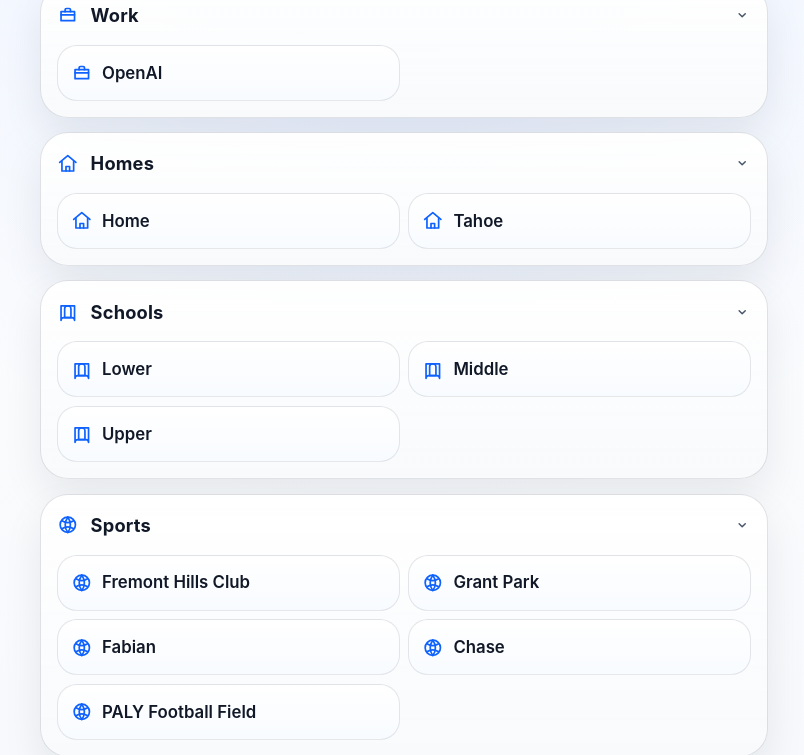
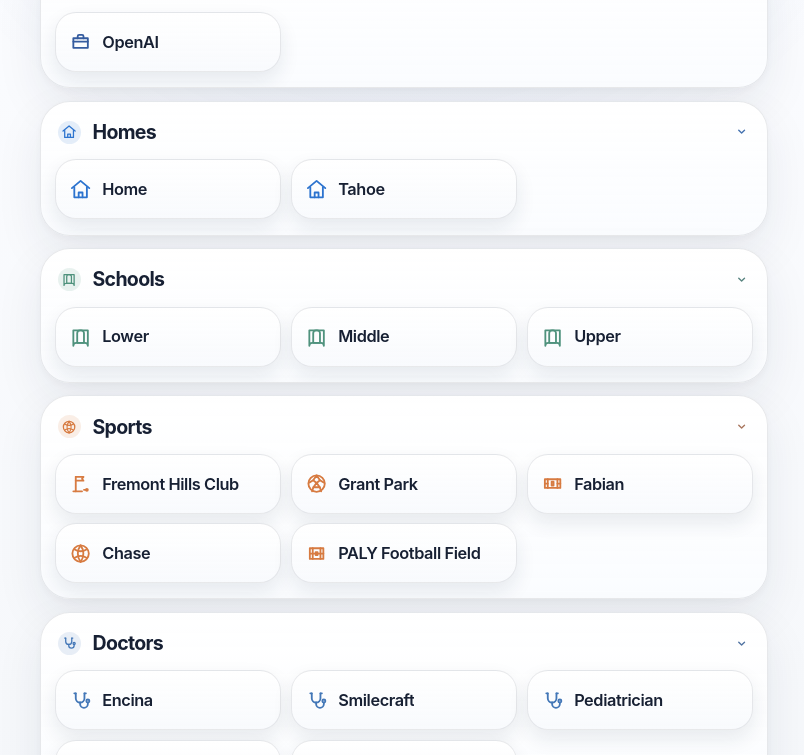
Before and after one commit to juliemgustin-beep/reid-maps, a plain HTML site: page index.html in a window 1280 px wide. Shown: the part 143-898 px from the top of the page, without its empty margins (236-1040 px from the left). Drawn offline with Linux system fonts and the light colour scheme.

Commit message:
Add files via upload

```diff
--- a/index.html
+++ b/index.html
@@ -13,7 +13,6 @@
   <body>
     <main class="app-shell">
       <header class="hero">
-        <p class="eyebrow">Navigation</p>
         <h1>Reid Maps</h1>
       </header>
 
--- a/script.js
+++ b/script.js
@@ -30,7 +30,7 @@
   { key: "clayton", name: "Clayton", category: "Friends and Family" },
 ];
 
-const icons = {
+const categoryIcons = {
   Homes: `
     <svg viewBox="0 0 24 24" focusable="false">
       <path d="M3 10.5 12 3l9 7.5" />
@@ -69,15 +69,68 @@
   `,
   Doctors: `
     <svg viewBox="0 0 24 24" focusable="false">
-      <path d="M12 4.5v15" />
-      <path d="M4.5 12h15" />
-      <path d="M6.5 4.5h11a2 2 0 0 1 2 2v11a2 2 0 0 1-2 2h-11a2 2 0 0 1-2-2v-11a2 2 0 0 1 2-2z" />
+      <path d="M7 4.5v5a4.5 4.5 0 0 0 9 0v-5" />
+      <path d="M5.5 4.5H7" />
+      <path d="M16 4.5h1.5" />
+      <path d="M11.5 14v1.5a4 4 0 0 0 8 0V14" />
+      <circle cx="19.5" cy="12.5" r="1.6" />
     </svg>
   `,
   "Friends and Family": `
     <svg viewBox="0 0 24 24" focusable="false">
       <circle cx="12" cy="8" r="3.5" />
       <path d="M5.5 19a6.5 6.5 0 0 1 13 0" />
+    </svg>
+  `,
+};
+
+const destinationIcons = {
+  "fremont-hills-club": `
+    <svg viewBox="0 0 24 24" focusable="false">
+      <path d="M7 20V5" />
+      <path d="M7 5h8l-1.5 2L15 9H7" />
+      <path d="M4.5 20h9" />
+      <path d="M15.5 18.5h3" />
+      <circle cx="18.5" cy="18.5" r="1" />
+    </svg>
+  `,
+  "grant-park": `
+    <svg viewBox="0 0 24 24" focusable="false">
+      <circle cx="12" cy="12" r="8.5" />
+      <path d="M12 3.5l3.5 5-3.5 2.8-3.5-2.8z" />
+      <path d="M8.5 8.5 4.4 11" />
+      <path d="M15.5 8.5 19.6 11" />
+      <path d="M8.7 15.8 7.3 20" />
+      <path d="M15.3 15.8 16.7 20" />
+      <path d="m8.7 15.8 3.3-4.5 3.3 4.5z" />
+    </svg>
+  `,
+  fabian: `
+    <svg viewBox="0 0 24 24" focusable="false">
+      <path d="M4 7.5h16v9H4z" />
+      <path d="M7 7.5v9" />
+      <path d="M17 7.5v9" />
+      <path d="M11 10h2v4h-2z" />
+      <path d="M4 12h3" />
+      <path d="M17 12h3" />
+    </svg>
+  `,
+  chase: `
+    <svg viewBox="0 0 24 24" focusable="false">
+      <circle cx="12" cy="12" r="8.5" />
+      <path d="M12 3.5a14 14 0 0 1 0 17" />
+      <path d="M12 3.5a14 14 0 0 0 0 17" />
+      <path d="M5.5 7.5c2.2 1.4 4.4 2.1 6.5 2.1s4.3-.7 6.5-2.1" />
+      <path d="M5.5 16.5c2.2-1.4 4.4-2.1 6.5-2.1s4.3.7 6.5 2.1" />
+    </svg>
+  `,
+  "paly-football-field": `
+    <svg viewBox="0 0 24 24" focusable="false">
+      <path d="M5 6.5h14v11H5z" />
+      <path d="M8 6.5v11" />
+      <path d="M16 6.5v11" />
+      <path d="M5 12h14" />
+      <path d="M11 10.5h2v3h-2z" />
     </svg>
   `,
 };
@@ -116,7 +169,8 @@
   const grid = groupFragment.querySelector(".button-grid");
 
   title.textContent = group;
-  groupIcon.innerHTML = icons[group] || "";
+  section.dataset.category = group;
+  groupIcon.innerHTML = categoryIcons[group] || "";
   toggle.setAttribute("aria-label", `Toggle ${group} destinations`);
 
   toggle.addEventListener("click", () => toggleGroup(section, toggle));
@@ -128,7 +182,7 @@
     const nameText = buttonFragment.querySelector(".destination-name");
 
     nameText.textContent = name;
-    icon.innerHTML = icons[group] || "";
+    icon.innerHTML = destinationIcons[key] || categoryIcons[group] || "";
     link.href = buildDirectionsUrl(key);
     link.setAttribute("aria-label", `Open Google Maps directions to ${name}`);
 
--- a/styles.css
+++ b/styles.css
@@ -1,15 +1,18 @@
 :root {
   color-scheme: light;
-  --bg: #f4f7fb;
-  --panel-border: rgba(15, 23, 42, 0.12);
-  --panel-highlight: rgba(255, 255, 255, 0.94);
-  --text: #111827;
-  --muted: #475569;
-  --accent: #0f62fe;
-  --shadow: 0 18px 40px rgba(15, 23, 42, 0.08);
-  --radius-xl: 28px;
-  --radius-lg: 20px;
-  --safe-top: max(1.5rem, env(safe-area-inset-top));
+  --bg: #f6f8fb;
+  --surface: rgba(255, 255, 255, 0.9);
+  --surface-strong: #ffffff;
+  --panel-border: rgba(30, 41, 59, 0.1);
+  --text: #172033;
+  --muted: #667085;
+  --accent: #376fcb;
+  --accent-soft: rgba(55, 111, 203, 0.12);
+  --shadow-card: 0 18px 48px rgba(27, 39, 61, 0.08), 0 3px 10px rgba(27, 39, 61, 0.04);
+  --shadow-button: 0 9px 20px rgba(27, 39, 61, 0.09), inset 0 1px 0 rgba(255, 255, 255, 0.85);
+  --radius-xl: 30px;
+  --radius-lg: 21px;
+  --safe-top: max(1.35rem, env(safe-area-inset-top));
   --safe-bottom: max(1.5rem, env(safe-area-inset-bottom));
 }
 
@@ -21,11 +24,13 @@
 body {
   margin: 0;
   min-height: 100%;
-  font-family: -apple-system, BlinkMacSystemFont, "SF Pro Display", "Segoe UI", sans-serif;
+  font-family: "Aptos", "SF Pro Display", "Helvetica Neue", -apple-system, BlinkMacSystemFont, sans-serif;
   background:
-    radial-gradient(circle at top, rgba(15, 98, 254, 0.12), transparent 34%),
-    linear-gradient(180deg, #ffffff 0%, #f7f9fc 48%, #eef3f8 100%);
+    radial-gradient(circle at 50% -12%, rgba(55, 111, 203, 0.12), transparent 34rem),
+    linear-gradient(180deg, #fbfcff 0%, var(--bg) 58%, #eef3f8 100%);
   color: var(--text);
+  -webkit-font-smoothing: antialiased;
+  text-rendering: optimizeLegibility;
 }
 
 body {
@@ -46,44 +51,78 @@
 .app-shell {
   width: min(100%, 48rem);
   margin: 0 auto;
-  padding: var(--safe-top) 1rem var(--safe-bottom);
+  padding: var(--safe-top) 0.95rem var(--safe-bottom);
 }
 
 .hero {
-  padding: 0.75rem 0.5rem 1rem;
-}
-
-.eyebrow {
-  margin: 0 0 0.4rem;
-  font-size: 0.88rem;
-  letter-spacing: 0.14em;
-  text-transform: uppercase;
-  color: var(--accent);
+  padding: 0.45rem 0.55rem 0.92rem;
 }
 
 .hero h1 {
   margin: 0;
-  font-size: clamp(2.2rem, 7.6vw, 3.2rem);
-  line-height: 1;
+  font-size: clamp(2.28rem, 8vw, 3.45rem);
+  font-weight: 680;
+  letter-spacing: -0.045em;
+  line-height: 0.96;
 }
 
 .group-list {
   display: grid;
-  gap: 0.9rem;
+  gap: 0.78rem;
 }
 
 .group {
+  --group-accent: var(--accent);
+  --group-soft: var(--accent-soft);
   border: 1px solid var(--panel-border);
   border-radius: var(--radius-xl);
-  background: linear-gradient(180deg, var(--panel-highlight), rgba(248, 250, 252, 0.98));
-  box-shadow: var(--shadow);
+  background:
+    linear-gradient(180deg, rgba(255, 255, 255, 0.96), rgba(250, 252, 255, 0.9)),
+    var(--surface);
+  box-shadow: var(--shadow-card);
   overflow: hidden;
+  backdrop-filter: blur(18px);
+}
+
+.group[data-category="Work"] {
+  --group-accent: #355c9f;
+  --group-soft: rgba(53, 92, 159, 0.12);
+}
+
+.group[data-category="Homes"] {
+  --group-accent: #2d74cf;
+  --group-soft: rgba(45, 116, 207, 0.12);
+}
+
+.group[data-category="Schools"] {
+  --group-accent: #4f927d;
+  --group-soft: rgba(79, 146, 125, 0.12);
+}
+
+.group[data-category="Sports"] {
+  --group-accent: #d77b41;
+  --group-soft: rgba(215, 123, 65, 0.13);
+}
+
+.group[data-category="Doctors"] {
+  --group-accent: #4377b7;
+  --group-soft: rgba(67, 119, 183, 0.12);
+}
+
+.group[data-category="Stores"] {
+  --group-accent: #6d61b6;
+  --group-soft: rgba(109, 97, 182, 0.12);
+}
+
+.group[data-category="Friends and Family"] {
+  --group-accent: #bd6474;
+  --group-soft: rgba(189, 100, 116, 0.12);
 }
 
 .group-toggle {
   width: 100%;
-  min-height: 3.75rem;
-  padding: 1rem 1rem 0.95rem;
+  min-height: 3.6rem;
+  padding: 0.95rem 1.05rem 0.75rem;
   display: flex;
   align-items: center;
   justify-content: space-between;
@@ -95,13 +134,13 @@
 .group-toggle-text {
   display: inline-flex;
   align-items: center;
-  gap: 0.75rem;
+  gap: 0.72rem;
 }
 
 .group-title {
-  font-size: 1.14rem;
-  font-weight: 700;
-  letter-spacing: 0.01em;
+  font-size: 1.22rem;
+  font-weight: 650;
+  letter-spacing: -0.035em;
 }
 
 .group-icon,
@@ -114,10 +153,16 @@
 
 .group-icon,
 .destination-icon {
-  width: 1.35rem;
-  height: 1.35rem;
-  color: var(--accent);
+  width: 1.45rem;
+  height: 1.45rem;
+  color: var(--group-accent);
   flex: 0 0 auto;
+}
+
+.group-icon {
+  padding: 0.22rem;
+  border-radius: 0.72rem;
+  background: var(--group-soft);
 }
 
 .group-icon svg,
@@ -133,9 +178,9 @@
 }
 
 .chevron {
-  width: 1.15rem;
-  height: 1.15rem;
-  color: var(--muted);
+  width: 1.08rem;
+  height: 1.08rem;
+  color: color-mix(in srgb, var(--group-accent) 58%, var(--muted));
   flex: 0 0 auto;
 }
 
@@ -144,7 +189,7 @@
 }
 
 .group-content {
-  padding: 0 1rem 1rem;
+  padding: 0 0.86rem 0.95rem;
 }
 
 .group.is-collapsed .group-content {
@@ -158,25 +203,29 @@
 .button-grid {
   display: grid;
   grid-template-columns: repeat(2, minmax(0, 1fr));
-  gap: 0.55rem;
+  gap: 0.58rem;
 }
 
 .destination-button {
   display: flex;
   align-items: center;
-  min-height: 3.5rem;
-  padding: 0.7rem 0.8rem;
+  min-height: 3.75rem;
+  padding: 0.73rem 0.84rem;
   border-radius: var(--radius-lg);
-  border: 1px solid rgba(15, 23, 42, 0.1);
-  background: linear-gradient(180deg, #ffffff, #f8fbff);
+  border: 1px solid rgba(30, 41, 59, 0.1);
+  background:
+    linear-gradient(180deg, rgba(255, 255, 255, 0.98), rgba(248, 250, 253, 0.94)),
+    var(--surface-strong);
   color: var(--text);
   text-decoration: none;
+  box-shadow: var(--shadow-button);
   -webkit-tap-highlight-color: transparent;
-  transition: transform 140ms ease, border-color 140ms ease, background-color 140ms ease;
+  transition: transform 140ms ease, border-color 140ms ease, box-shadow 140ms ease, background-color 140ms ease;
 }
 
 .destination-button:active {
-  transform: scale(0.985);
+  transform: translateY(1px) scale(0.99);
+  box-shadow: 0 5px 12px rgba(27, 39, 61, 0.08);
 }
 
 .destination-button:focus-visible,
@@ -188,25 +237,30 @@
 
 .destination-button:focus-visible,
 .destination-button:hover {
-  border-color: rgba(15, 98, 254, 0.45);
-  background: linear-gradient(180deg, #eef5ff, #f8fbff);
+  border-color: color-mix(in srgb, var(--group-accent) 38%, rgba(30, 41, 59, 0.1));
+  background: linear-gradient(180deg, #ffffff, color-mix(in srgb, var(--group-soft) 42%, #ffffff));
 }
 
 .group-toggle:focus-visible .group-title,
 .group-toggle:hover .group-title {
-  color: #0b1220;
+  color: color-mix(in srgb, var(--group-accent) 32%, var(--text));
 }
 
 .destination-content {
+  min-width: 0;
   display: inline-flex;
   align-items: center;
-  gap: 0.6rem;
+  gap: 0.62rem;
 }
 
 .destination-name {
-  font-size: 1.05rem;
-  font-weight: 600;
-  line-height: 1.2;
+  overflow: hidden;
+  text-overflow: ellipsis;
+  font-size: 1.02rem;
+  font-weight: 590;
+  letter-spacing: -0.025em;
+  line-height: 1.12;
+  white-space: nowrap;
 }
 
 @media (min-width: 640px) {
@@ -214,4 +268,8 @@
     padding-left: 1.25rem;
     padding-right: 1.25rem;
   }
+
+  .button-grid {
+    grid-template-columns: repeat(3, minmax(0, 1fr));
+  }
 }
```
